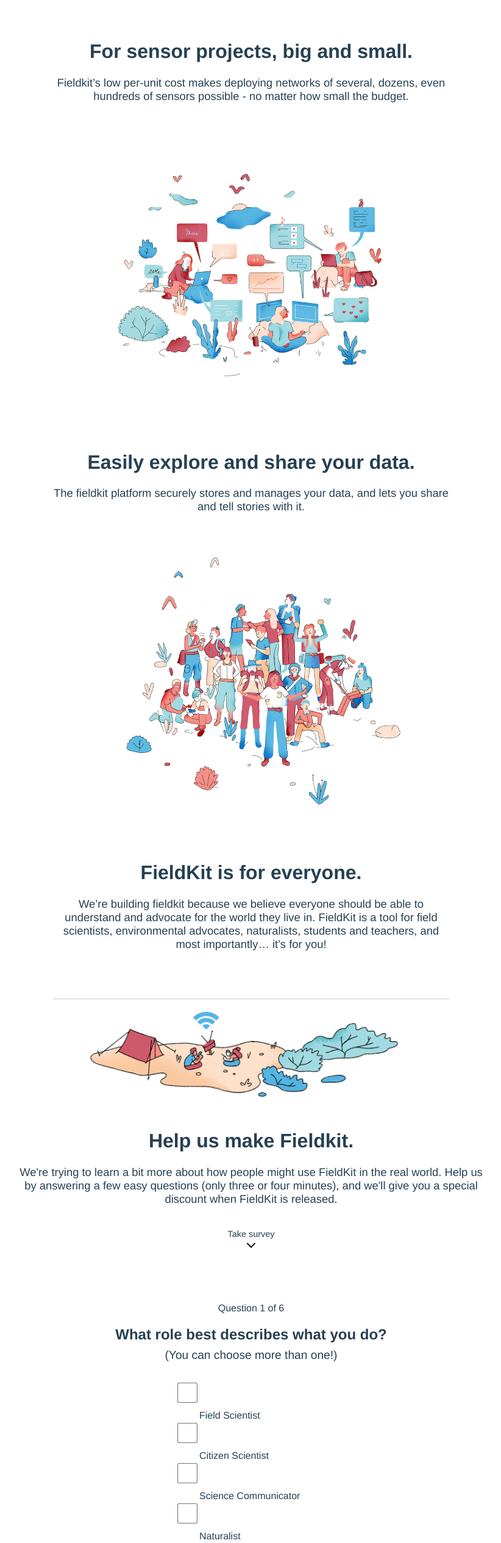
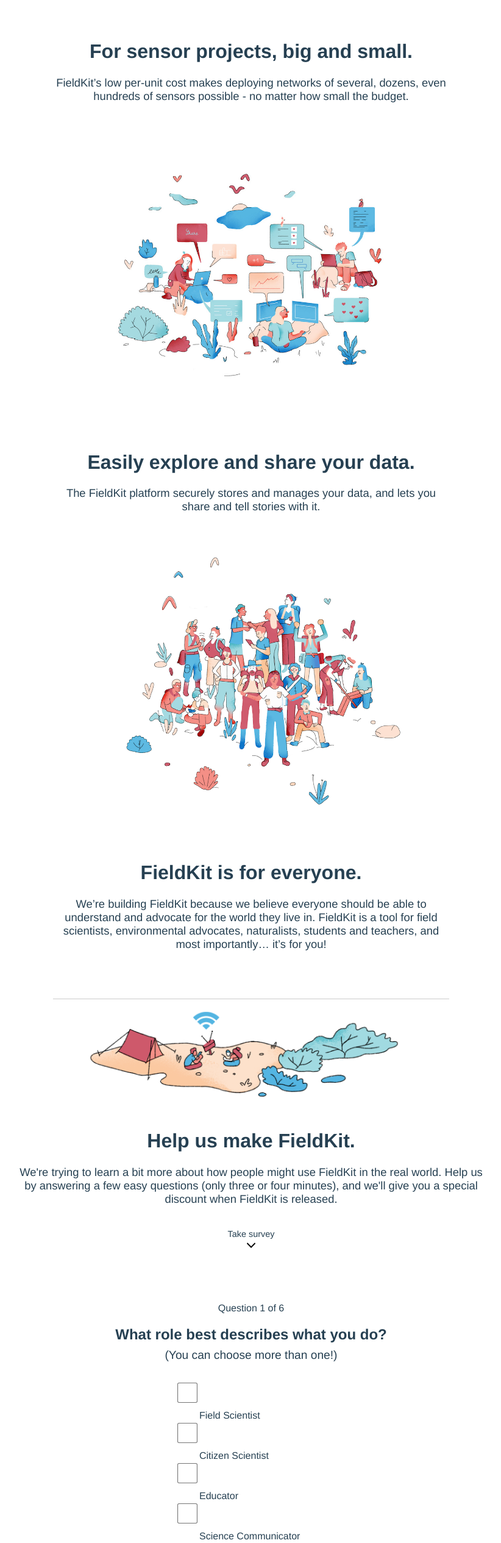
Before and after one commit to fieldkit/story-survey, a Vue app: page / in a window 1280 px wide. Shown: the part 2300-4831 px from the top of the page at 61% size, without its empty margins (228-1050 px from the left). Built offline with nearby package versions, Linux system fonts and the light colour scheme.

Commit message:
A few more capitalizations and a missed role

```diff
--- a/src/App.vue
+++ b/src/App.vue
@@ -72,7 +72,7 @@
       />
       <TextBlock
         msg="For sensor projects, big and small."
-        msg2="Fieldkit’s low per-unit cost makes deploying networks of several, dozens, even hundreds of sensors possible - no matter how small the budget."
+        msg2="FieldKit’s low per-unit cost makes deploying networks of several, dozens, even hundreds of sensors possible - no matter how small the budget."
       />
 
       <!------- 4th IMG & PARA --------->
@@ -82,7 +82,7 @@
       />
       <TextBlock
         msg="Easily explore and share your data."
-        msg2="The fieldkit platform securely stores and manages your data, and lets you share and tell stories with it."
+        msg2="The FieldKit platform securely stores and manages your data, and lets you share and tell stories with it."
       />
 
       <!------- 5th IMG & PARA --------->
@@ -92,7 +92,7 @@
       />
       <TextBlock
         msg="FieldKit is for everyone."
-        msg2="We’re building fieldkit because we believe everyone should be able to understand and advocate for the world they live in.
+        msg2="We’re building FieldKit because we believe everyone should be able to understand and advocate for the world they live in.
 
       FieldKit is a tool for field scientists, environmental advocates, naturalists, students and teachers, and most importantly… it’s for you!
       "
@@ -106,10 +106,12 @@
       alt="FieldKit Easy Install"
       src="./assets/Fieldkit_People_01.png"
     />
-    <TextBlock
-      msg="Help us make Fieldkit."
-      msg2="We're trying to learn a bit more about how people might use FieldKit in the real world. Help us by answering a few easy questions (only three or four minutes), and we'll give you a special discount when FieldKit is released."
-    />
+    <div id="help-us" :class=$mq>
+      <TextBlock
+        msg="Help us make FieldKit."
+        msg2="We're trying to learn a bit more about how people might use FieldKit in the real world. Help us by answering a few easy questions (only three or four minutes), and we'll give you a special discount when FieldKit is released."
+      />
+    </div>
 
     <SurveyForm />
 
--- a/src/components/Survey.vue
+++ b/src/components/Survey.vue
@@ -32,6 +32,16 @@
             v-model="role.checkedNames"
           />
           <label for="citScience">Citizen Scientist</label>
+        </div>
+
+        <div class="choice">
+          <input
+            type="checkbox"
+            id="educator"
+            value="Educator"
+            v-model="role.checkedNames"
+          />
+          <label for="educator">Educator</label>
         </div>
 
         <div class="choice">
```
